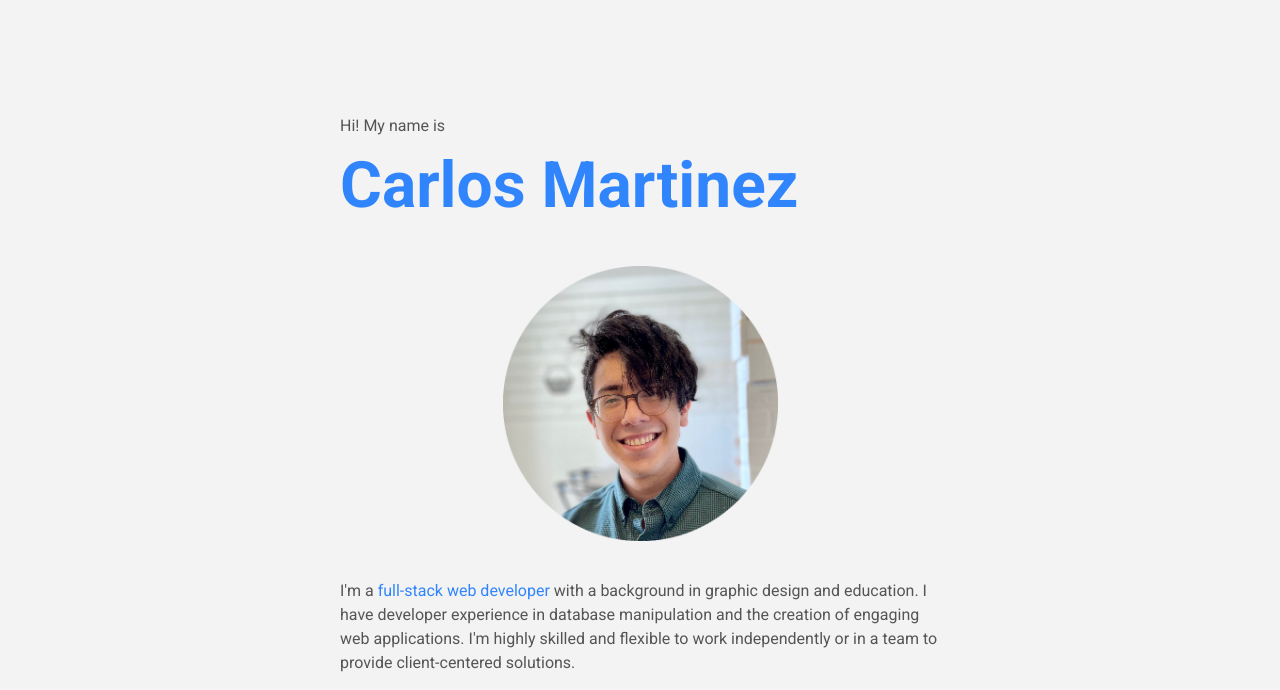
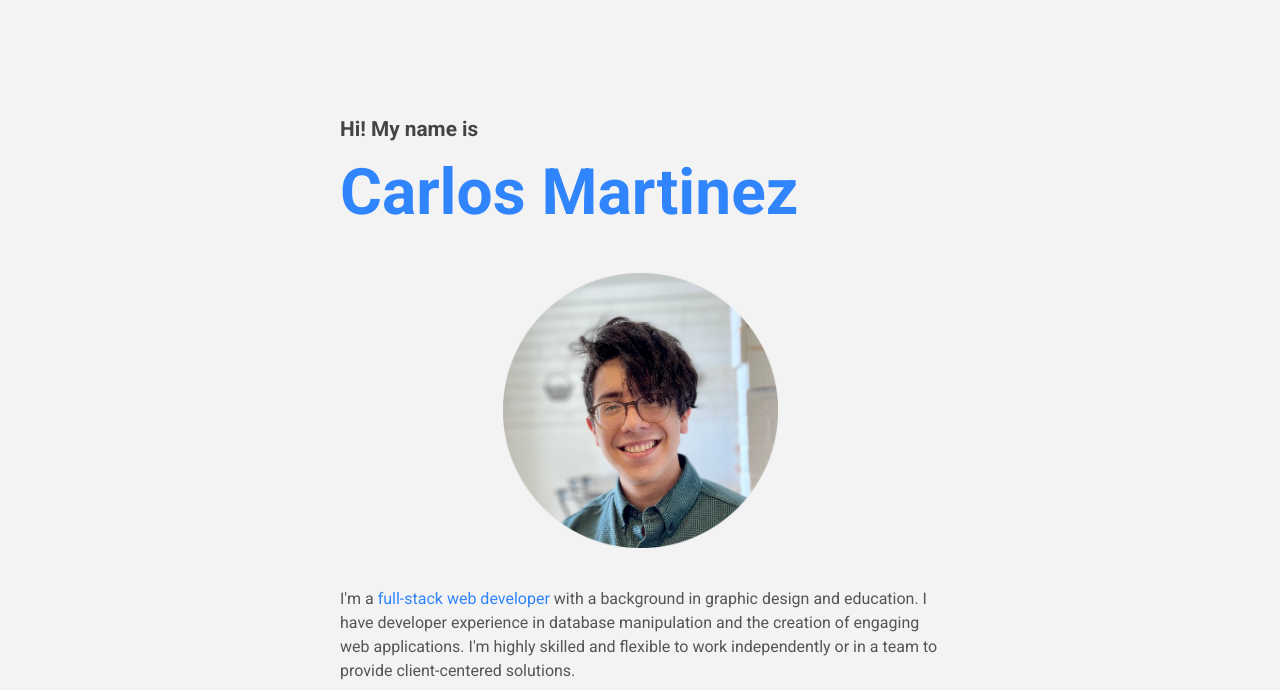
Before and after one commit to cgzmartinez/portfolio-v2, a plain HTML site: page index.html in a window 1280 px wide. Shown: the part 110-800 px from the top of the page. Drawn offline with nearby package versions, Linux system fonts and the light colour scheme.

Commit message:
Update index.html

```diff
--- a/index.html
+++ b/index.html
@@ -56,7 +56,7 @@
     <!-- About -->
     <div class="reveal about center">
       <div class="about">
-        <p>Hi! My name is</p>
+        <h4>Hi! My name is</h4>
         <h1 class="about__name">Carlos Martinez</h1>
 
         <img src="img/aboutpic.png" class="about__me">
```
